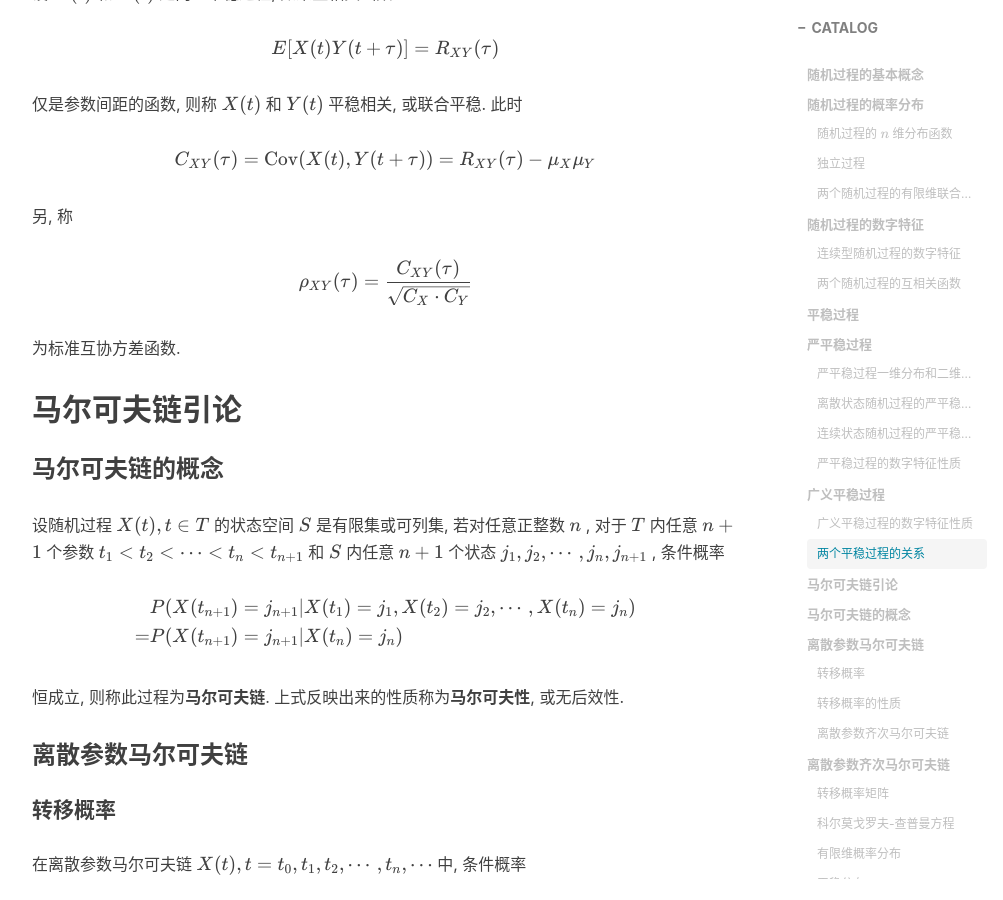
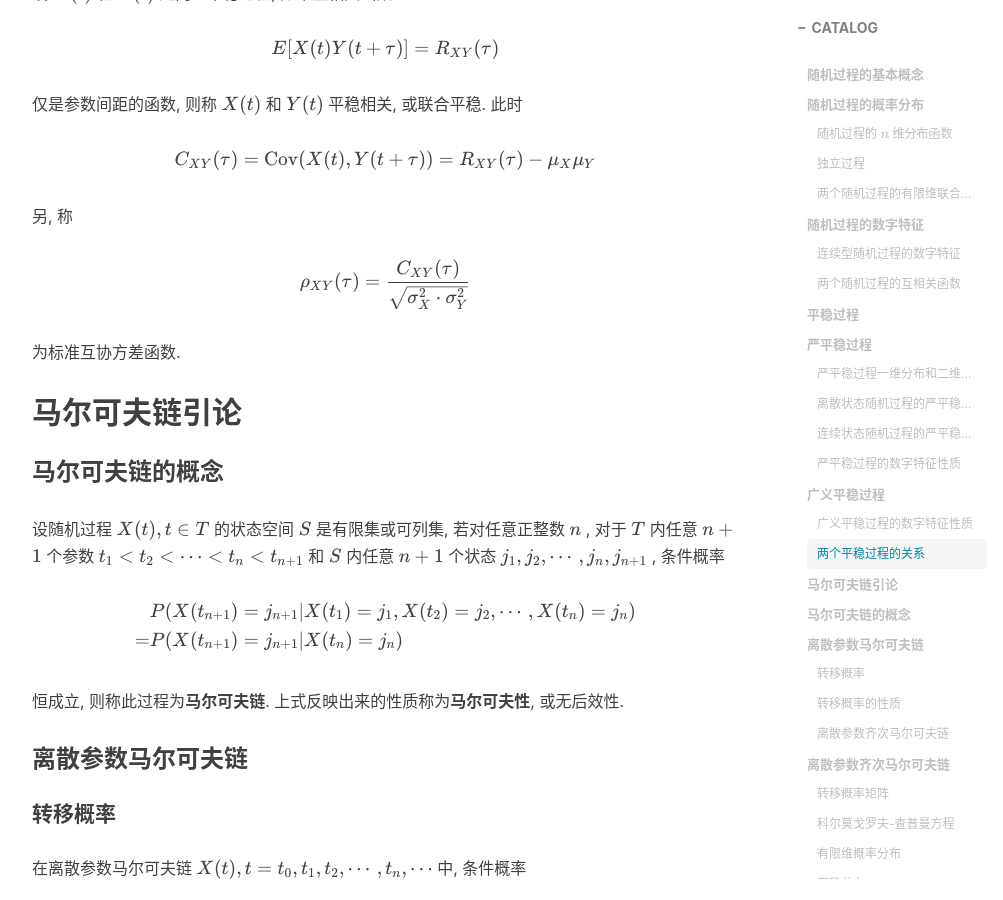
Before and after one commit to Coekjan/coekjan.github.io, a Jekyll site: the page built from _posts/Probability-Statistics/2021-01-05-Stochastic-Process.md, in a window 1280 px wide and 900 px high, scrolled down 6297 px. Shown: the whole window, without its empty margins (233-1236 px from the left). Built offline with Jekyll 4.4.1, drawn with Linux system fonts in a browser that asks for light colours; nearby versions of some CDN libraries; comment, search, counter and statistics services are not loaded.

Commit message:
Update 2021-01-05-Stochastic-Process.md

```diff
--- a/_posts/Probability-Statistics/2021-01-05-Stochastic-Process.md
+++ b/_posts/Probability-Statistics/2021-01-05-Stochastic-Process.md
@@ -268,7 +268,7 @@ $$
 另, 称
 
 $$
-\rho_{XY}(\tau)=\frac{C_{XY}(\tau)}{\sqrt{C_X\cdot C_Y}}
+\rho_{XY}(\tau)=\frac{C_{XY}(\tau)}{\sqrt{\sigma_X^2\cdot \sigma_Y^2}}
 $$
 
 为标准互协方差函数.
```
